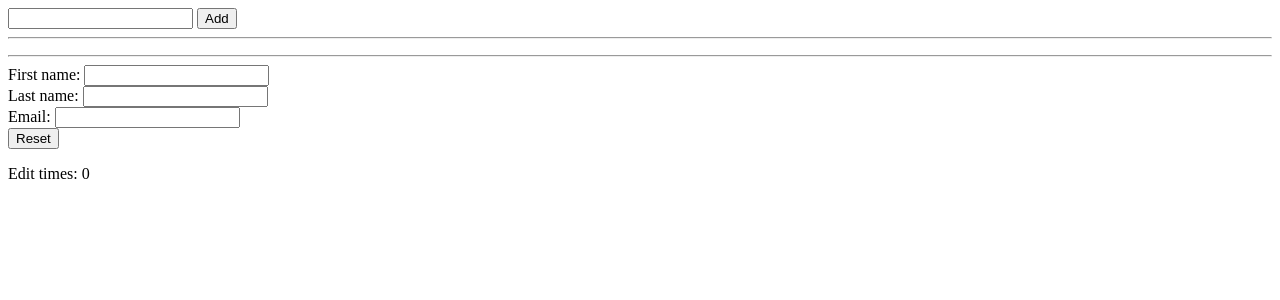
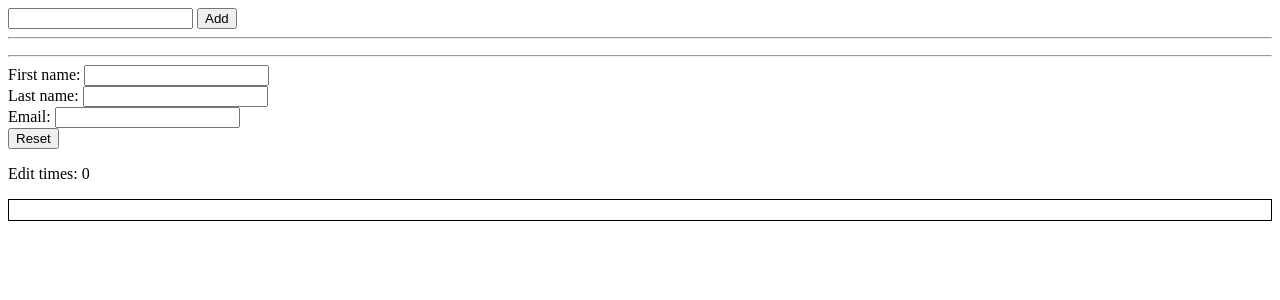
Before and after one commit to trikhaidev/self-study-fe, a React (Vite) app in the folder React/UseReducerInReact/: page / in a window 1280 px wide. Shown: the top 300 px of the page. Built offline with nearby package versions, Linux system fonts and the light colour scheme.

Commit message:
Ôn tập sử dụng useContext

```diff
--- a/React/UseReducerInReact/src/components/Form.tsx
+++ b/React/UseReducerInReact/src/components/Form.tsx
@@ -1,7 +1,6 @@
-import { useContext } from "react";
 import useMyCustomReducer from "../custom-reducer/useMyCustomReducer";
 import { FormReducer, type FormModel } from "../models/FormModel";
-import { FormContext, FormContextReducer } from "../contexts/FormContext";
+import ShowFormInfo, { ShowFormInfoProvider } from "./ShowFormInfo";
 
 
 export default function Form() {
@@ -45,11 +44,15 @@ export default function Form() {
                 }}>Reset</button>
                 <p>Edit times: {form.editCount}</p>
             </div>
-            <FormContext value={form}>
-                <FormContextReducer value = {dispatch}>
+            <ShowFormInfoProvider formContextValue={form} formContextReducerValue = {dispatch}>
+                <div style = {{
+                    padding:'10px',
+                    border:'1px solid black',
+                    marginTop:'10px',
+                }}>
                     <ShowFormInfo></ShowFormInfo>
-                </FormContextReducer>
-            </FormContext>
+                </div>
+            </ShowFormInfoProvider>
         </>
     );
 }
@@ -69,25 +72,3 @@ function Div(p: DivProps) {
         </div>
     );
 }
-
-function ShowFormInfo() {
-    const form = useContext(FormContext);
-    const formReducer = useContext(FormContextReducer);
-    return (
-        <>
-            {
-                form && (form.firstName || form.lastName || form.email) &&
-                <div onClick = {() => {
-                    if(!formReducer){
-                        return;
-                    }
-                    formReducer({
-                        type:'count'
-                    });
-                }}>
-                    Your information: {form.firstName} - {form.lastName} - {form.email}
-                </div>
-            }
-        </>
-    );
-}
--- /dev/null
+++ b/React/UseReducerInReact/src/components/ShowFormInfo.tsx
@@ -0,0 +1,40 @@
+import { useContext } from "react";
+import { FormContext, FormContextReducer } from "../contexts/FormContext";
+import type { FormAction, FormModel } from "../models/FormModel";
+
+export default function ShowFormInfo() {
+    const form = useContext(FormContext);
+    const formReducer = useContext(FormContextReducer);
+    return (
+        <>
+            {
+                form && (form.firstName || form.lastName || form.email) &&
+                <div onClick = {() => {
+                    if(!formReducer){
+                        return;
+                    }
+                    formReducer({
+                        type:'count'
+                    });
+                }}>
+                    Your information: {form.firstName} - {form.lastName} - {form.email}
+                </div>
+            }
+        </>
+    );
+}
+
+export type ShowFormInfoProps = {
+    children:React.ReactNode;
+    formContextValue:FormModel;
+    formContextReducerValue:(action:FormAction) => void;
+}
+export function ShowFormInfoProvider({children, formContextValue, formContextReducerValue}:ShowFormInfoProps){
+    return (
+        <FormContext value = {formContextValue}>
+            <FormContextReducer value = {formContextReducerValue}>
+                {children}
+            </FormContextReducer>
+        </FormContext>
+    )
+}
```
